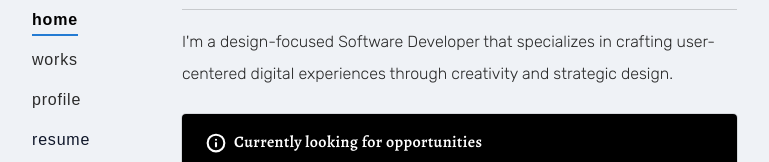
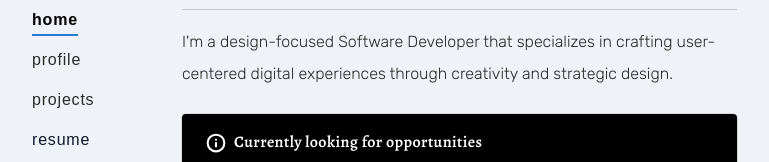
Before and after one commit to Yezo/portfolio-v2, a Next.js app: page / in a window 1280 px wide. Shown: the part 168-330 px from the top of the page, without its empty margins (160-929 px from the left). Built offline with nearby package versions, Linux system fonts and the light colour scheme; a web font is replaced by a local one.

Commit message:
rearrange nav links and update works to projects

```diff
--- a/src/components/Navbar/Navbar.tsx
+++ b/src/components/Navbar/Navbar.tsx
@@ -9,18 +9,18 @@ const navItems = {
   "/": {
     name: "home",
   },
-  "/works": {
-    name: "works",
-  },
   "/profile": {
     name: "profile",
+  },
+  "/projects": {
+    name: "projects",
   },
 }
 
 export default function Navbar() {
   let pathname = usePathname() || "/"
-  if (pathname.includes("/works/")) {
-    pathname = "/works"
+  if (pathname.includes("/projects/")) {
+    pathname = "/projects"
   }
 
   return (
```
